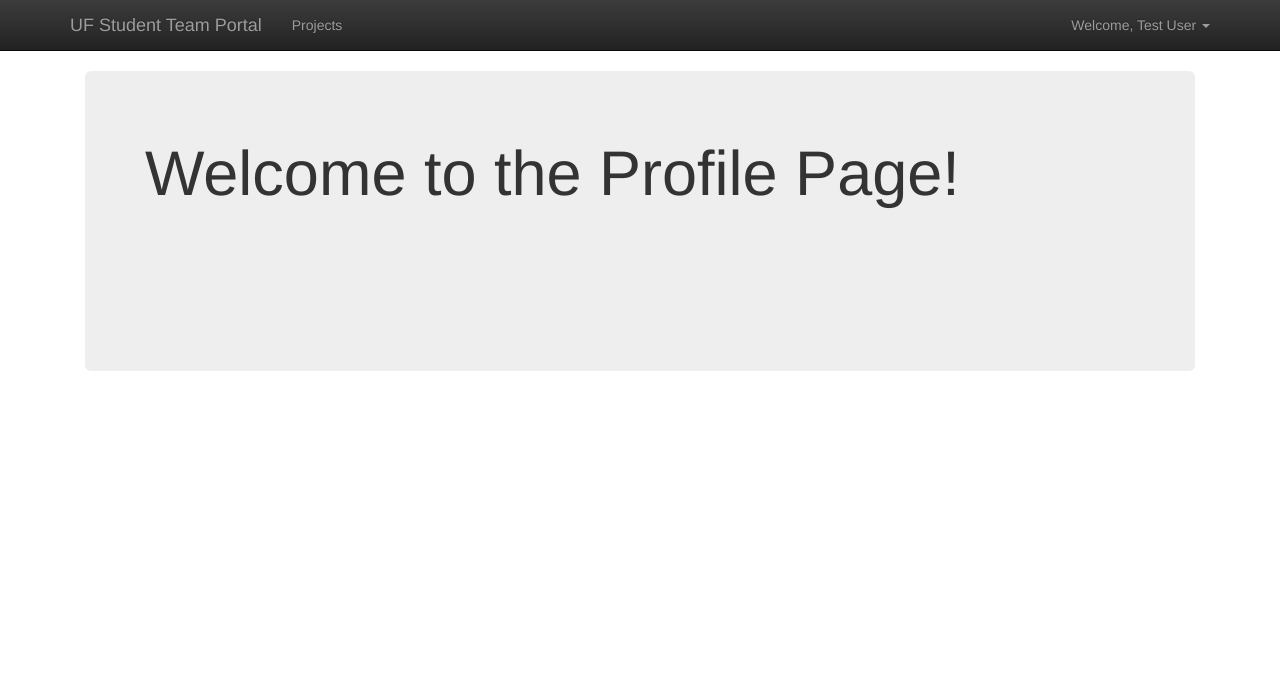
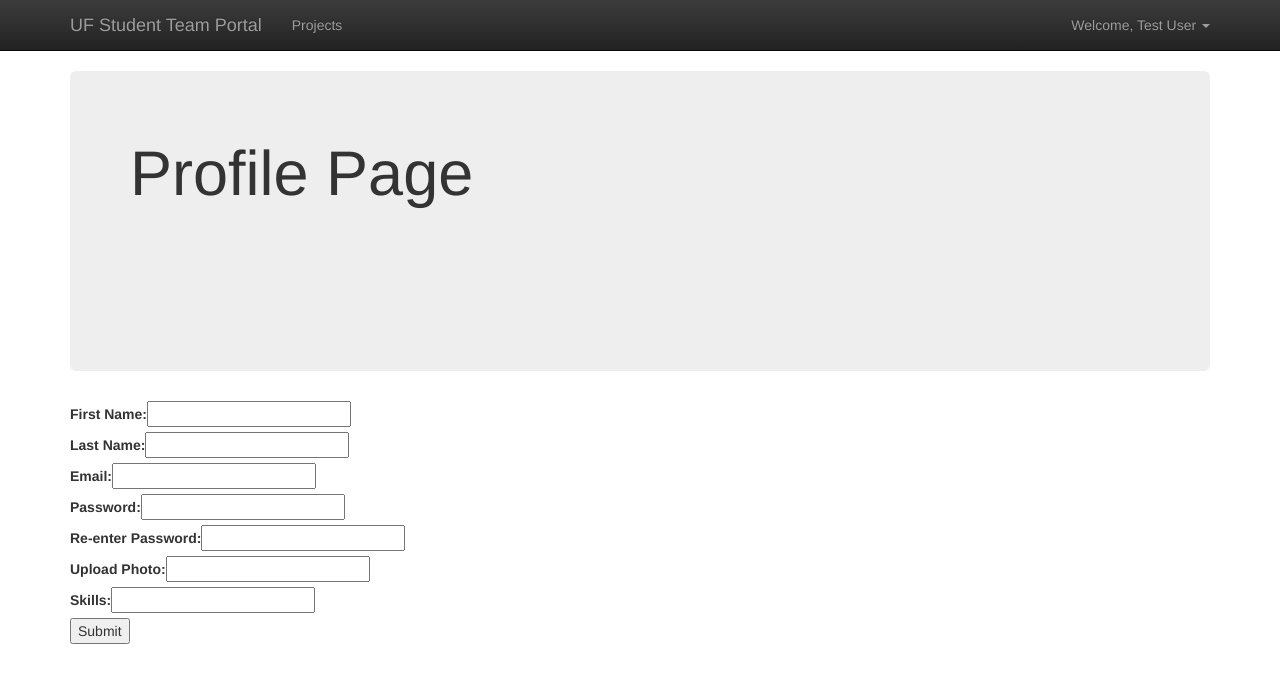
Before and after one commit to GroupACEN3031/Sprint1, a React (Create React App) app in the folder client/: page /Profile in a window 1280 px wide. Shown: the top 682 px of the page. Built offline with nearby package versions, Linux system fonts and the light colour scheme.

Commit message:
modified Profile Page to include better UI

```diff
--- a/client/src/pages/Profile/Profile.js
+++ b/client/src/pages/Profile/Profile.js
@@ -1,14 +1,60 @@
 import React from "react";
-import { Col, Row, Container } from "../../components/Grid";
+import {Container } from "../../components/Grid";
 import Jumbotron from "../../components/Jumbotron";
+import {Col,Row,Grid,Navbar,Nav,NavItem,NavDropdown,MenuItem} from "react-bootstrap";
 
 const Profile = () =>
   <Container fluid>
     <Row>
-      <Col size="md-12">
+      <Col size="md-10">
         <Jumbotron>
-          <h1>Welcome to the Profile Page!</h1>
+          <h1>Profile Page</h1>
         </Jumbotron>
+        <form>
+          <label>
+            First Name:
+            <input type="text" name="name" />
+          </label>
+        </form>
+        <form>
+        <label>
+            Last Name:
+            <input type="text" last="lastname" />
+          </label>
+        </form>
+        <form>
+        <label>
+            Email:
+            <input type="text" email="email" />
+          </label>
+        </form>
+        <form>
+        <label>
+            Password:
+            <input type="text" password="password" />
+          </label>
+        </form>
+        <form>
+        <label>
+            Re-enter Password:
+            <input type="text" last="password2" />
+          </label>
+        </form>
+        <form>
+        <label>
+            Upload Photo:
+            <input type="text" last="photo" />
+          </label>
+        </form>
+        <form>
+        <label>
+            Skills:
+            <input type="text" last="skills" />
+          </label>
+        </form>
+        <form>
+        <input type="submit" value="Submit" />
+        </form>
       </Col>
     </Row>
   </Container>;
```
